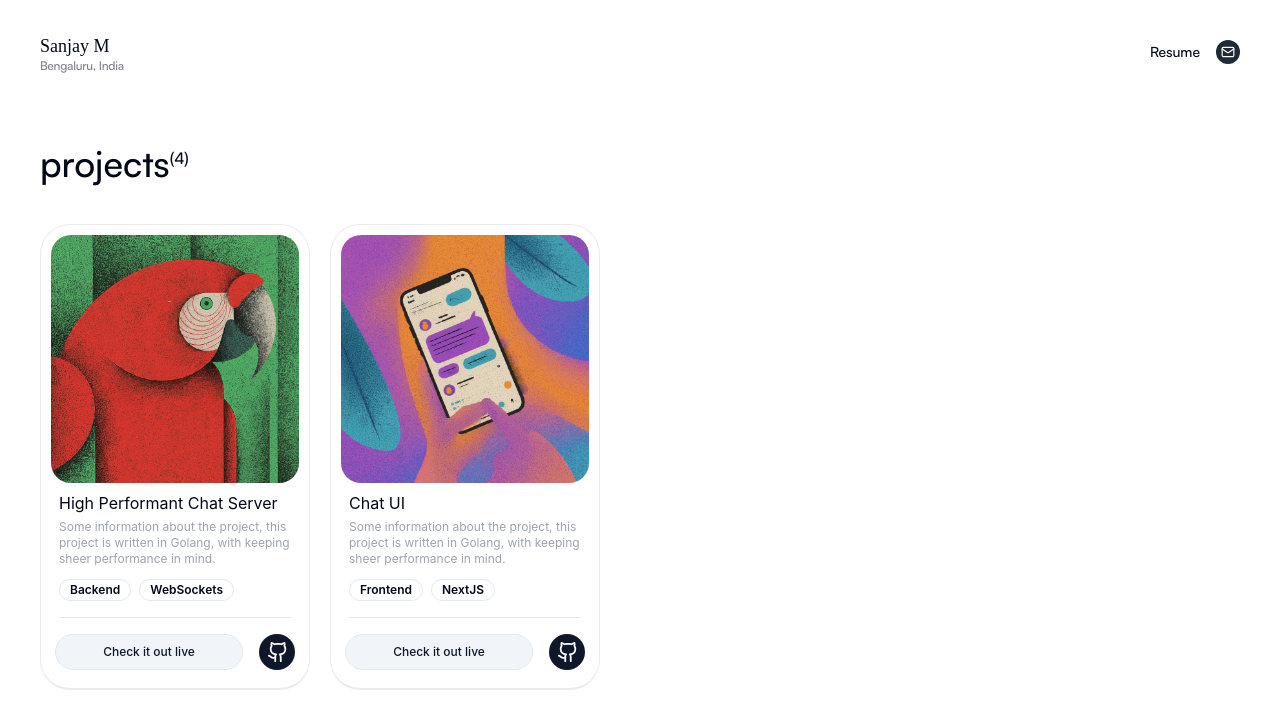
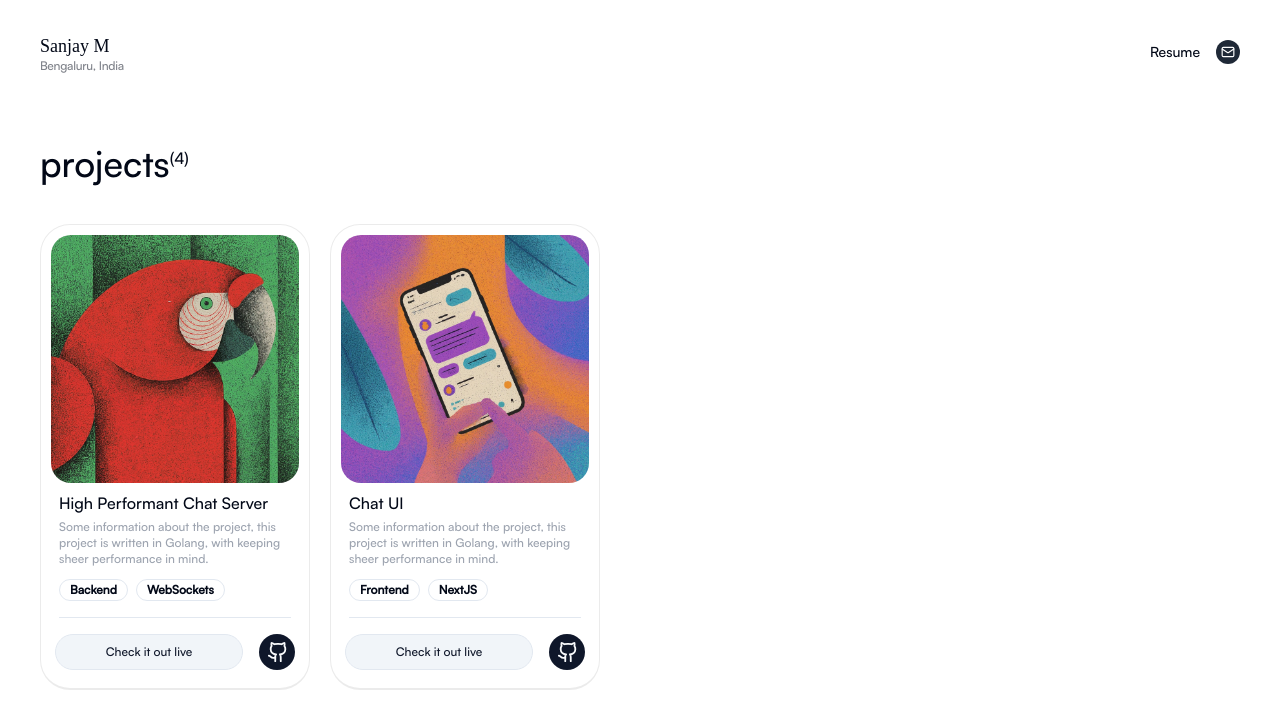
Before and after one commit to ms4n/sanjaym.in, a Next.js app: page / in a window 1280 px wide. Shown: the top 728 px of the page. Built offline with nearby package versions, Linux system fonts and the light colour scheme.

Commit message:
satoshi body font check

```diff
--- a/app/page.tsx
+++ b/app/page.tsx
@@ -8,7 +8,7 @@
     <div className="">
       <Navbar />
 
-      <div className="flex flex-col h-screen">
+      <div className="flex flex-col h-screen font-satoshim ">
         <p className="text-4xl mx-10 mt-10 font-satoshim ">
           projects
           <span className="inline-block align-super text-base">(4)</span>{" "}
```
